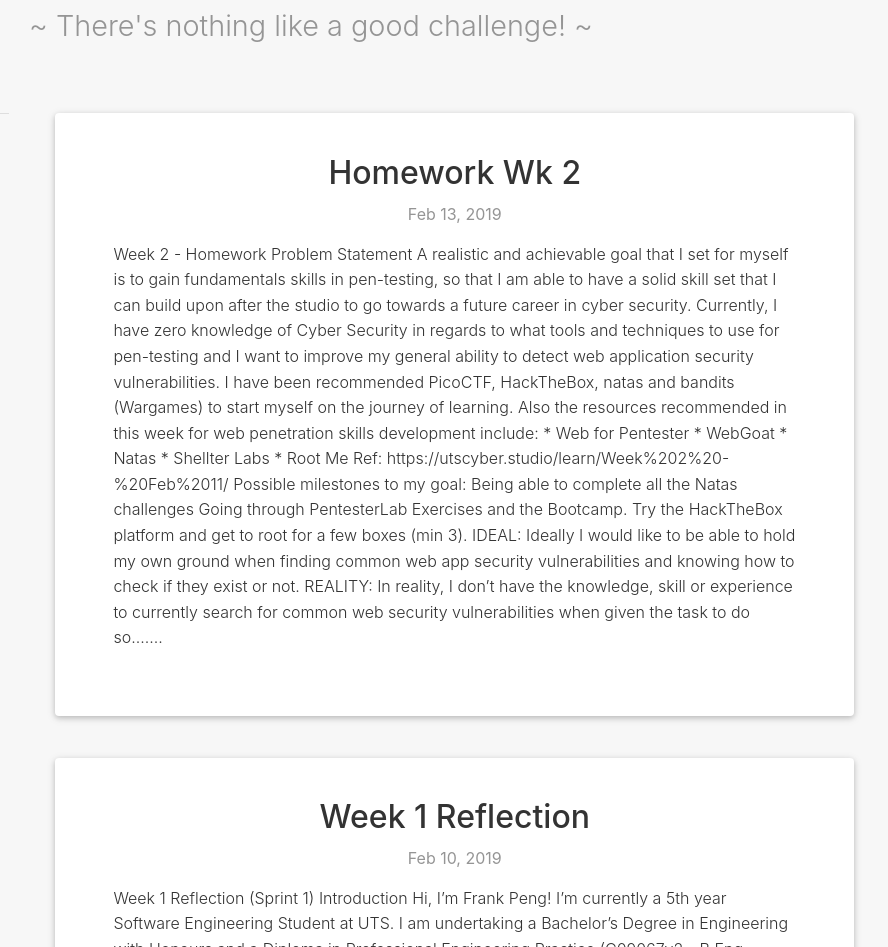
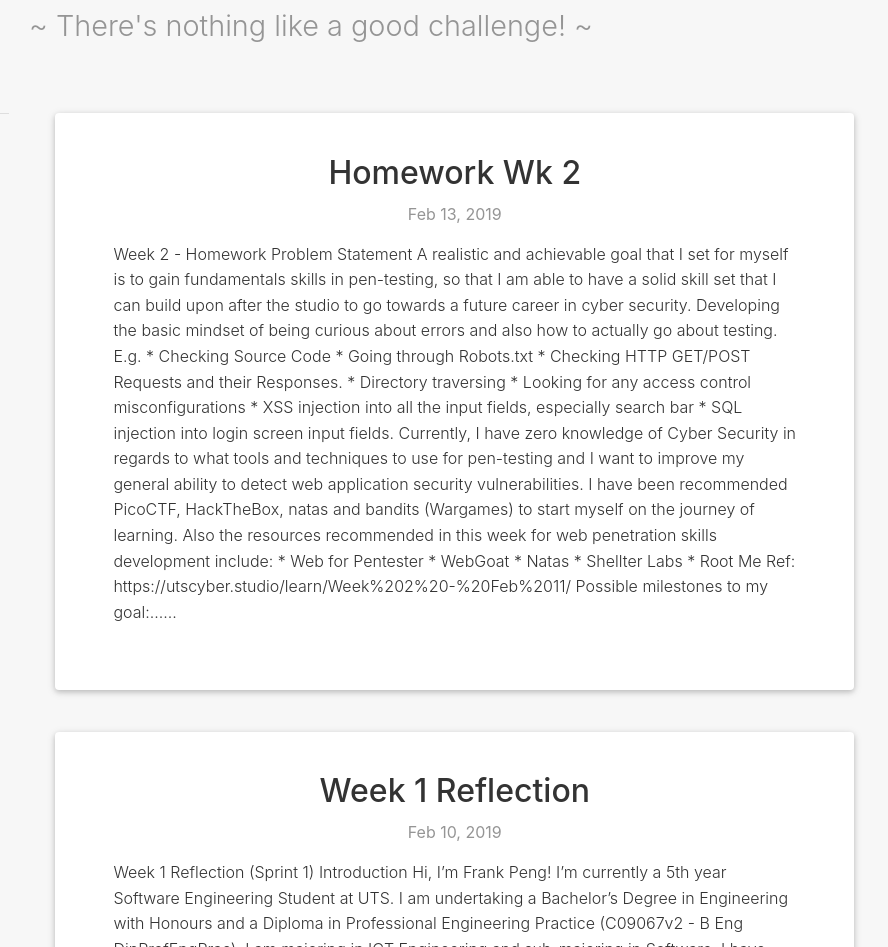
Before and after one commit to utsfpeng/utsfpeng.github.io, a plain HTML site: page index.html in a window 1280 px wide. Shown: the part 939-1886 px from the top of the page, without its empty margins (329-1217 px from the left). Drawn offline with Linux system fonts and the light colour scheme.

Commit message:
edit on homework

```diff
--- a/index.html
+++ b/index.html
@@ -359,15 +359,12 @@
 
 
       Week 2 - Homework Problem Statement A realistic and achievable goal that I set for myself is to gain fundamentals skills in pen-testing, so that I am able to have a solid skill set that I can build upon after the studio to go towards a future career in cyber security.
+Developing the basic mindset of being curious about errors and also how to actually go about testing. E.g. * Checking Source Code * Going through Robots.txt * Checking HTTP GET/POST Requests and their Responses. * Directory traversing * Looking for any access control misconfigurations * XSS injection into all the input fields, especially search bar * SQL injection into login screen input fields.
 Currently, I have zero knowledge of Cyber Security in regards to what tools and techniques to use for pen-testing and I want to improve my general ability to detect web application security vulnerabilities.
 I have been recommended PicoCTF, HackTheBox, natas and bandits (Wargames) to start myself on the journey of learning.
 Also the resources recommended in this week for web penetration skills development include: * Web for Pentester * WebGoat * Natas * Shellter Labs * Root Me
 Ref: https://utscyber.studio/learn/Week%202%20-%20Feb%2011/
-Possible milestones to my goal:
- Being able to complete all the Natas challenges Going through PentesterLab Exercises and the Bootcamp. Try the HackTheBox platform and get to root for a few boxes (min 3).  IDEAL:
-Ideally I would like to be able to hold my own ground when finding common web app security vulnerabilities and knowing how to check if they exist or not.
-REALITY:
-In reality, I don’t have the knowledge, skill or experience to currently search for common web security vulnerabilities when given the task to do so.......
+Possible milestones to my goal:......
 
   </a>
 
```
Also changed, not shown: blog/2019-02/homework-wk-2/index.html (+14 -10 lines), blog/index.html (+2 -5 lines), blog/index.xml (+2 -5 lines), index.xml (+2 -5 lines).
